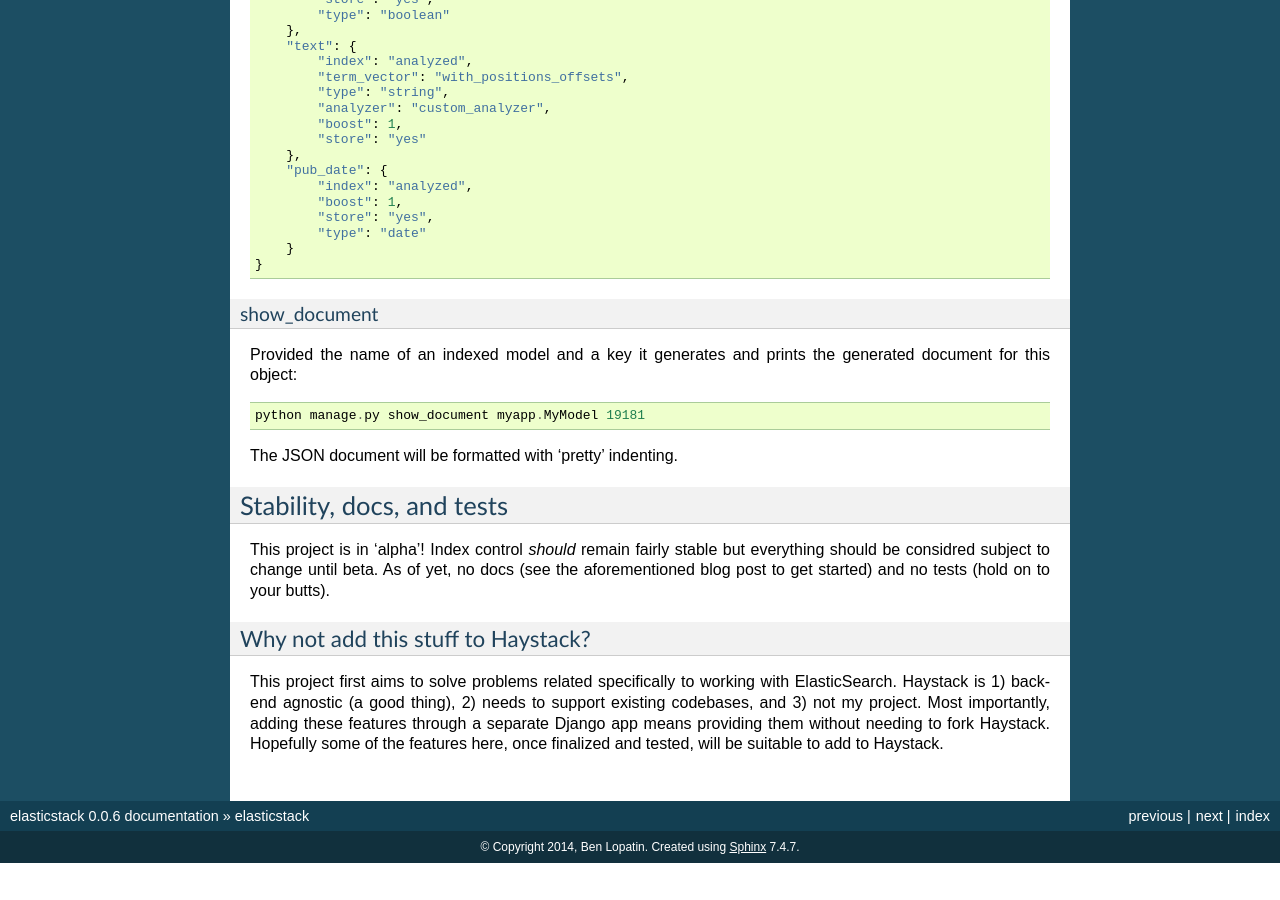
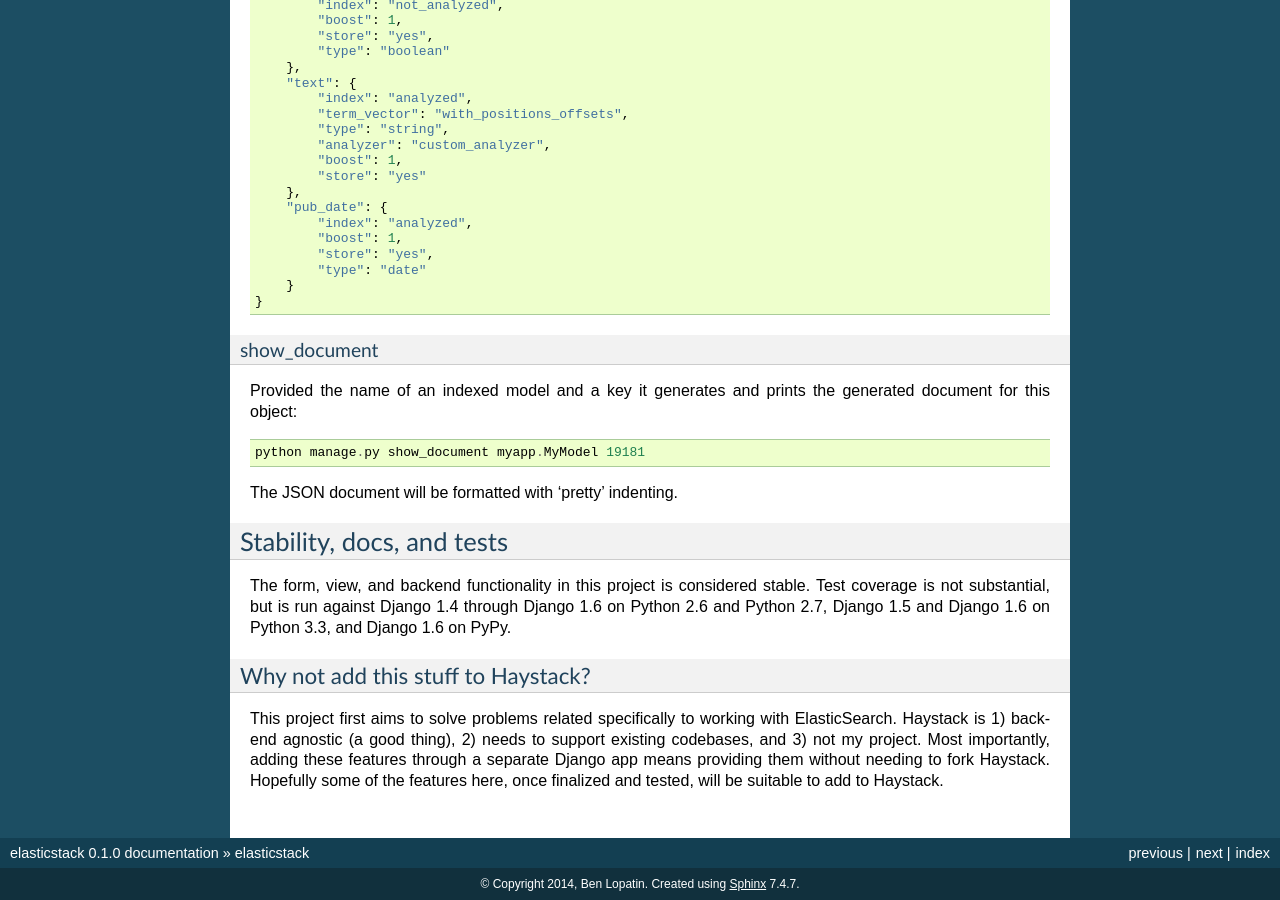
Before and after one commit to bennylope/elasticstack, a Sphinx documentation site: the page built from docs/readme.rst, in a window 1280 px wide and 900 px high, scrolled down 3231 px. Built offline with Sphinx 7.4.7, drawn with Linux system fonts in a browser that asks for light colours; before the commit the page ends 4094 px from its top, so only the background shows below that; some of the changed text lies outside the part shown.

Commit message:
Updates docs and bumps version

```diff
--- a/README.rst
+++ b/README.rst
@@ -11,12 +11,15 @@
 .. image:: https://pypip.in/d/elasticstack/badge.png
         :target: https://crate.io/packages/elasticstack?version=latest
 
-:Version: 0.0.6
+:Version: 0.1.0
 :Status: alpha
 :Author: Ben Lopatin (http://benlopatin.com)
 
 Configurable indexing and other extras for Haystack (with ElasticSearch
 biases).
+
+Full documentation is on `Read the Docs
+<http://elasticstack.readthedocs.org/en/latest/>`_.
 
 Requirements
 ============
@@ -241,10 +244,10 @@
 Stability, docs, and tests
 ==========================
 
-This project is in 'alpha'! Index control *should* remain fairly stable but
-everything should be considred subject to change until beta. As of yet, no docs
-(see the aforementioned blog post to get started) and no tests (hold on to your
-butts).
+The form, view, and backend functionality in this project is considered stable.
+Test coverage is not substantial, but is run against Django 1.4 through Django
+1.6 on Python 2.6 and Python 2.7, Django 1.5 and Django 1.6 on Python 3.3, and
+Django 1.6 on PyPy.
 
 Why not add this stuff to Haystack?
 -----------------------------------
--- a/docs/index.rst
+++ b/docs/index.rst
@@ -20,7 +20,8 @@
 
    readme
    installation
-   usage
+   mappings
+   views
    commands
    contributing
    authors
--- a/elasticstack/__init__.py
+++ b/elasticstack/__init__.py
@@ -3,4 +3,4 @@
 
 __title__ = 'elasticstack'
 __author__ = 'Ben Lopatin'
-__version__ = '0.0.6'
+__version__ = '0.1.0'
```
Also changed, not shown: docs/mappings.rst (added, +115 -0 lines), docs/views.rst (added, +28 -0 lines).
